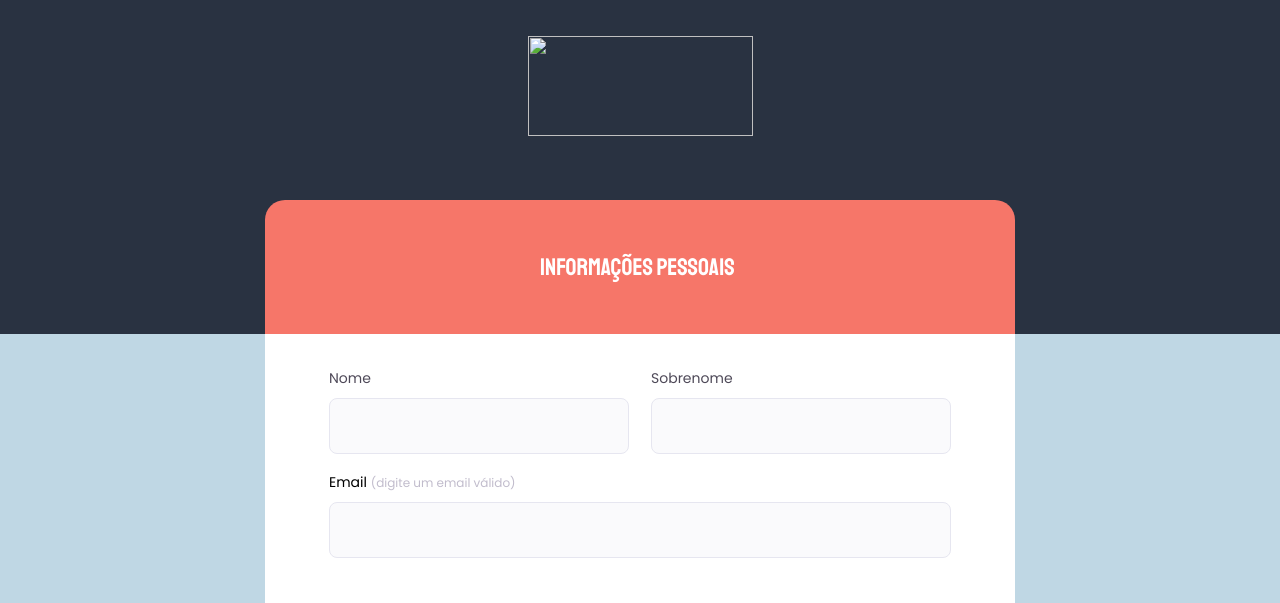
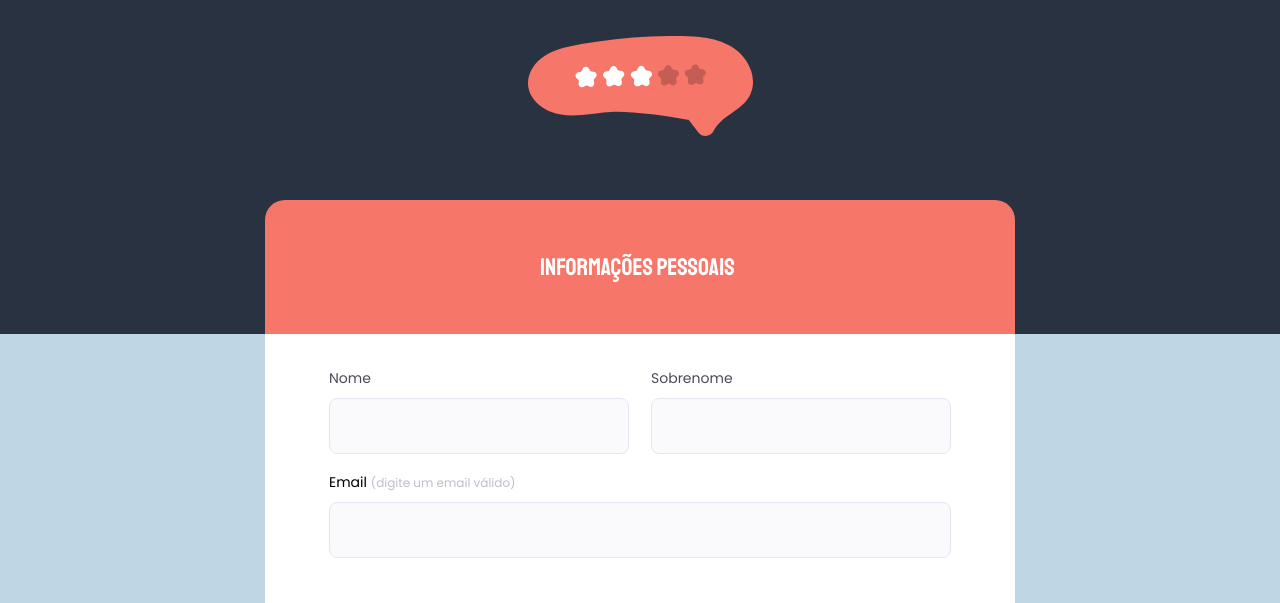
Before and after one commit to Rickazuo/fase-03-Explorer--formulario-alternativo, a plain HTML site: page index.html in a window 1280 px wide. Shown: the part 148-751 px from the top of the page. Drawn offline with Linux system fonts and the light colour scheme.

Commit message:
fixed html and readme

```diff
--- a/index.html
+++ b/index.html
@@ -19,7 +19,7 @@
     <header>
       <h1>AVALIE A SUA MENTORIA</h1>
       <p>Chegou a hora de avaliar o seu mentor. Bora lá?</p>
-      <img src="./src//assets/ballonStars.svg" alt="" />
+      <img src="./assets/ballonStars.svg" alt="" />
     </header>
     <form>
       <div class="personal-information">
```
Also changed, not shown: 1 other file.
